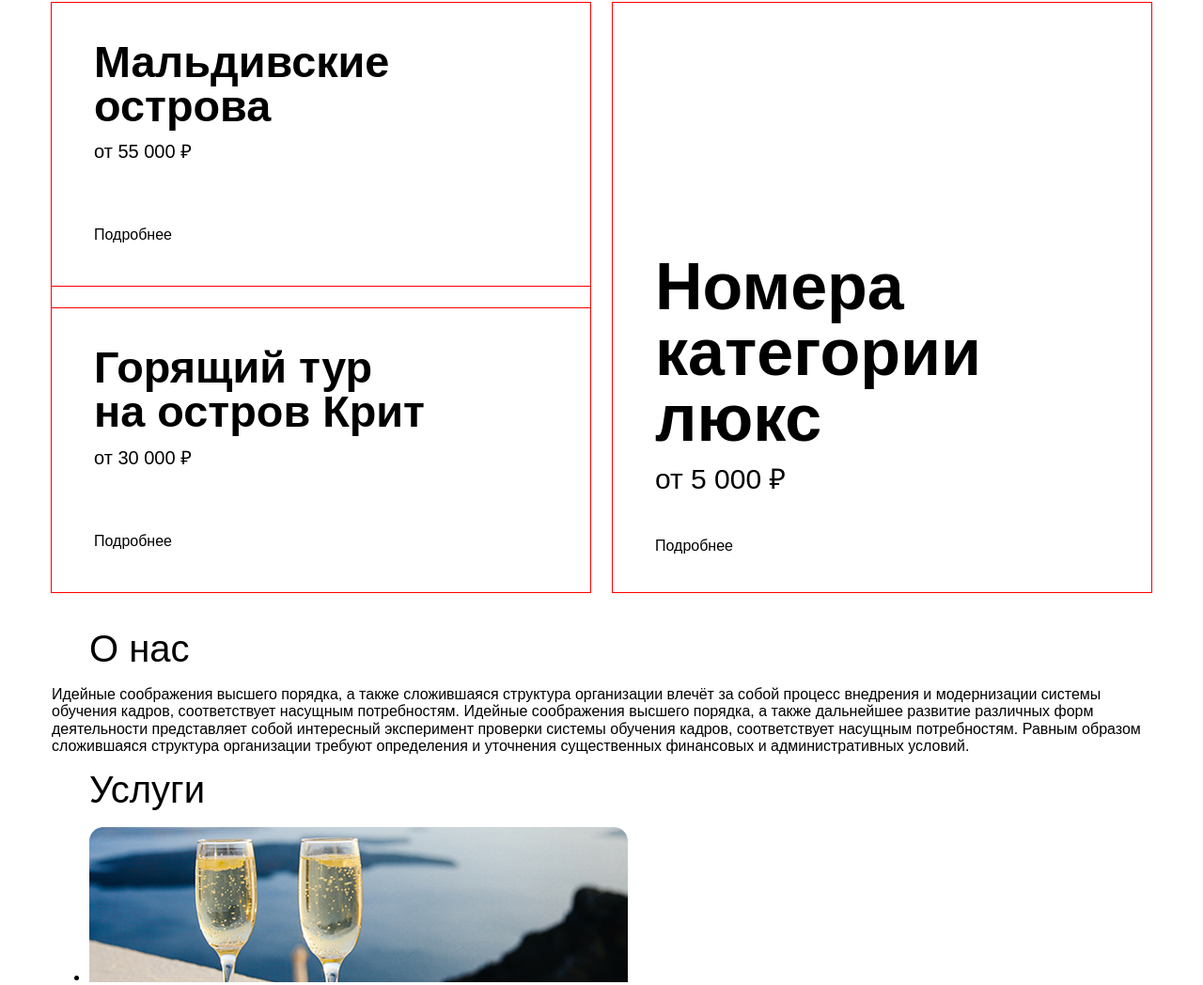
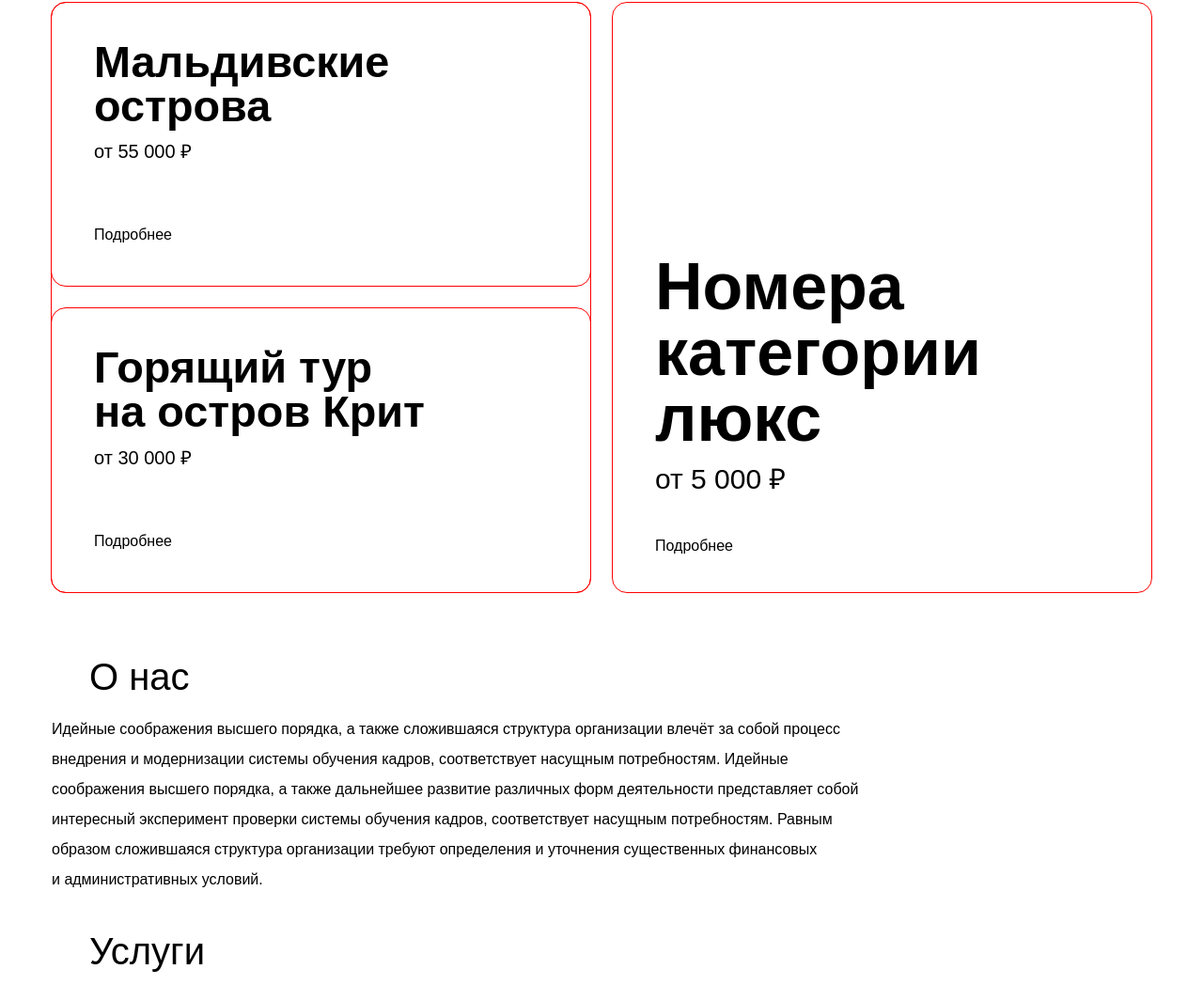
Before and after one commit to roman-werstka/lagoona, a plain HTML site: page index.html in a window 1280 px wide. Shown: the part 318-1366 px from the top of the page at 94% size. Drawn offline with Linux system fonts and the light colour scheme.

Commit message:
Flexbox. About-us

```diff
--- a/css/style.css
+++ b/css/style.css
@@ -79,6 +79,13 @@ body {
   line-height: 100%;
 }
 
+.section-descr {
+  margin: 0;
+  font-size: 16px;
+  font-weight: 400;
+  line-height: 200%;
+}
+
 /* header */
 .header-top {
   align-items: center;
@@ -120,6 +127,7 @@ body {
 .special-list-item {
   width: 573px;
   outline: 1px solid red;
+  border-radius: 15px;
 }
 
 .special-list-item:not(:last-child) {
@@ -132,6 +140,7 @@ body {
 
 .island-list-item {
   outline: 1px solid red;
+  border-radius: 15px;
 }
 
 .island-list-item:not(:last-child) {
@@ -182,3 +191,8 @@ body {
   font-weight: 400;
   line-height: 100%;
 }
+
+/* about-us */
+.about-us-descr {
+  max-width: 75%;
+}
--- a/index.html
+++ b/index.html
@@ -1,5 +1,5 @@
 <!DOCTYPE html>
-<html lang="en">
+<html lang="ru">
 
 <head>
   <meta charset="UTF-8">
@@ -124,12 +124,12 @@
         </ul>
       </div>
     </section>
-    <section id="about-us" class="about-us">
+    <section id="about-us" class="about-us section-offset">
       <div class="container">
         <h2 class="section-title">
           О&nbsp;нас
         </h2>
-        <p class="section-descr">
+        <p class="section-descr about-us-descr">
           Идейные соображения высшего порядка, а&nbsp;также сложившаяся структура организации влечёт за&nbsp;собой
           процесс внедрения и&nbsp;модернизации системы обучения кадров, соответствует насущным потребностям. Идейные
           соображения высшего порядка, а&nbsp;также дальнейшее развитие различных форм деятельности представляет собой
```
